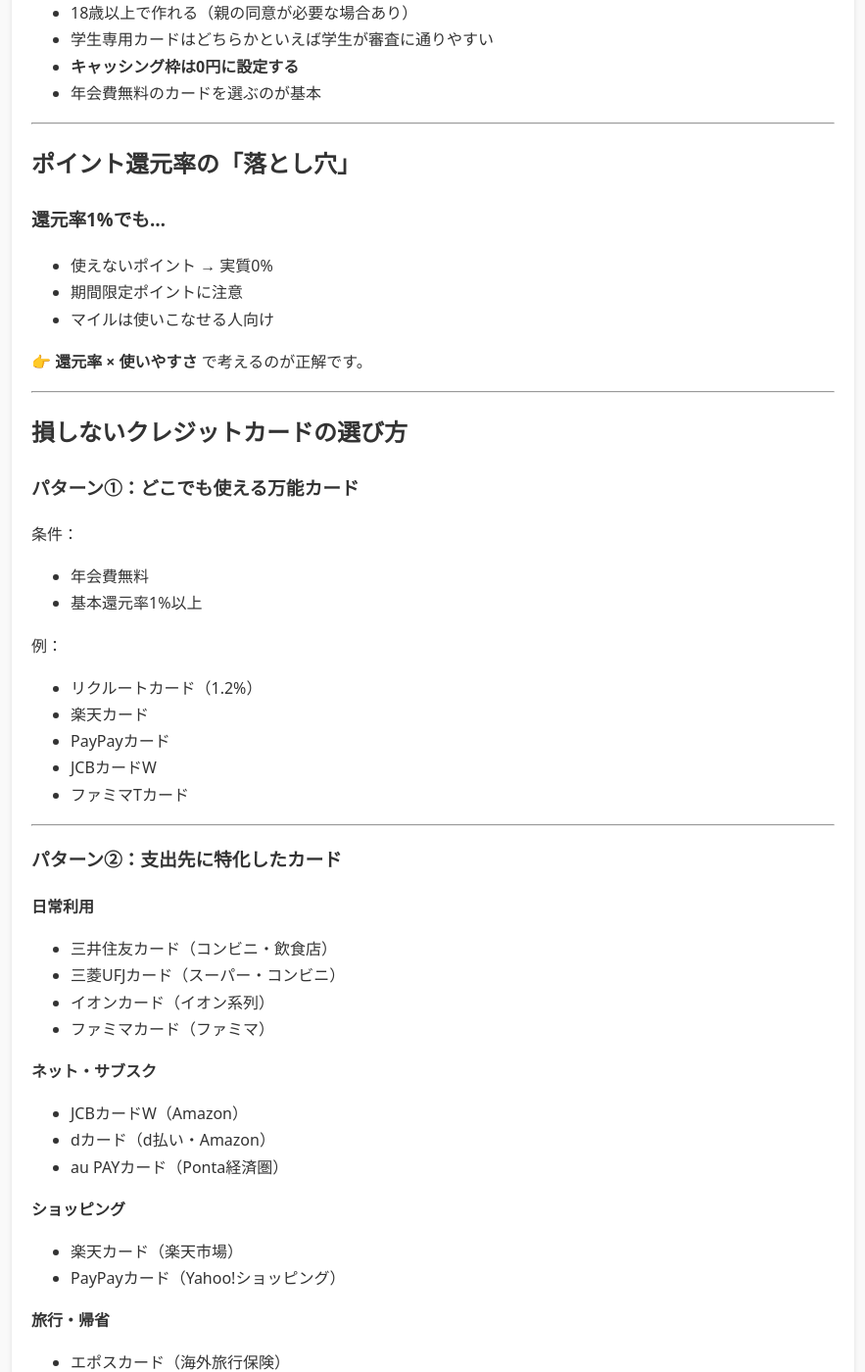
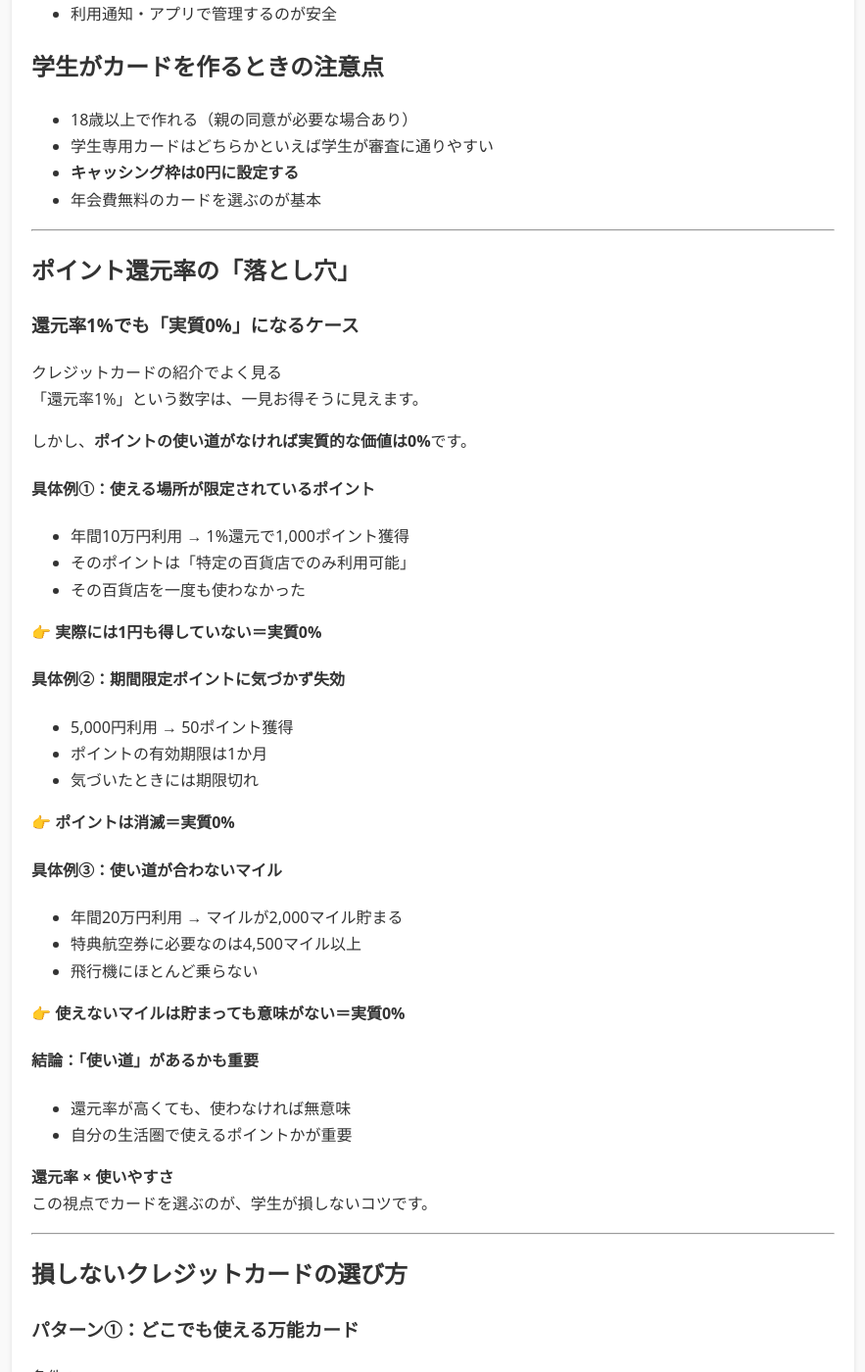
Before and after one commit to bujutu/bujutu.github.io, a Jekyll site: the page built from _posts/2025-12-22-creditcard-intro.md, in a window 1280 px wide and 1400 px high, scrolled down 3987 px. Shown: the whole window at 98% size, without its empty margins (368-1251 px from the left). Built offline with Jekyll 4.4.1, drawn with Linux system fonts in a browser that asks for light colours; some of the changed text lies outside the part shown.

Commit message:
Update 2025-12-22-creditcard-intro.md

```diff
--- a/_posts/2025-12-22-creditcard-intro.md
+++ b/_posts/2025-12-22-creditcard-intro.md
@@ -136,12 +136,43 @@
 
 ## ポイント還元率の「落とし穴」
 
-### 還元率1%でも…
-- 使えないポイント → 実質0%
-- 期間限定ポイントに注意
-- マイルは使いこなせる人向け
+### 還元率1%でも「実質0%」になるケース
 
-👉  **還元率 × 使いやすさ** で考えるのが正解です。
+クレジットカードの紹介でよく見る
+「還元率1%」という数字は、一見お得そうに見えます。
+
+しかし、**ポイントの使い道がなければ実質的な価値は0%**です。
+
+#### 具体例①：使える場所が限定されているポイント
+- 年間10万円利用 → 1%還元で1,000ポイント獲得
+- そのポイントは「特定の百貨店でのみ利用可能」
+- その百貨店を一度も使わなかった
+
+👉 **実際には1円も得していない＝実質0%**
+
+#### 具体例②：期間限定ポイントに気づかず失効
+- 5,000円利用 → 50ポイント獲得
+- ポイントの有効期限は1か月
+- 気づいたときには期限切れ
+
+👉 **ポイントは消滅＝実質0%**
+
+
+#### 具体例③：使い道が合わないマイル
+- 年間20万円利用 → マイルが2,000マイル貯まる
+- 特典航空券に必要なのは4,500マイル以上
+- 飛行機にほとんど乗らない
+
+👉 **使えないマイルは貯まっても意味がない＝実質0%**
+
+
+#### 結論：「使い道」があるかも重要
+- 還元率が高くても、使わなければ無意味
+- 自分の生活圏で使えるポイントかが重要
+
+**還元率 × 使いやすさ**
+この視点でカードを選ぶのが、学生が損しないコツです。
+
 
 ---
 
```
